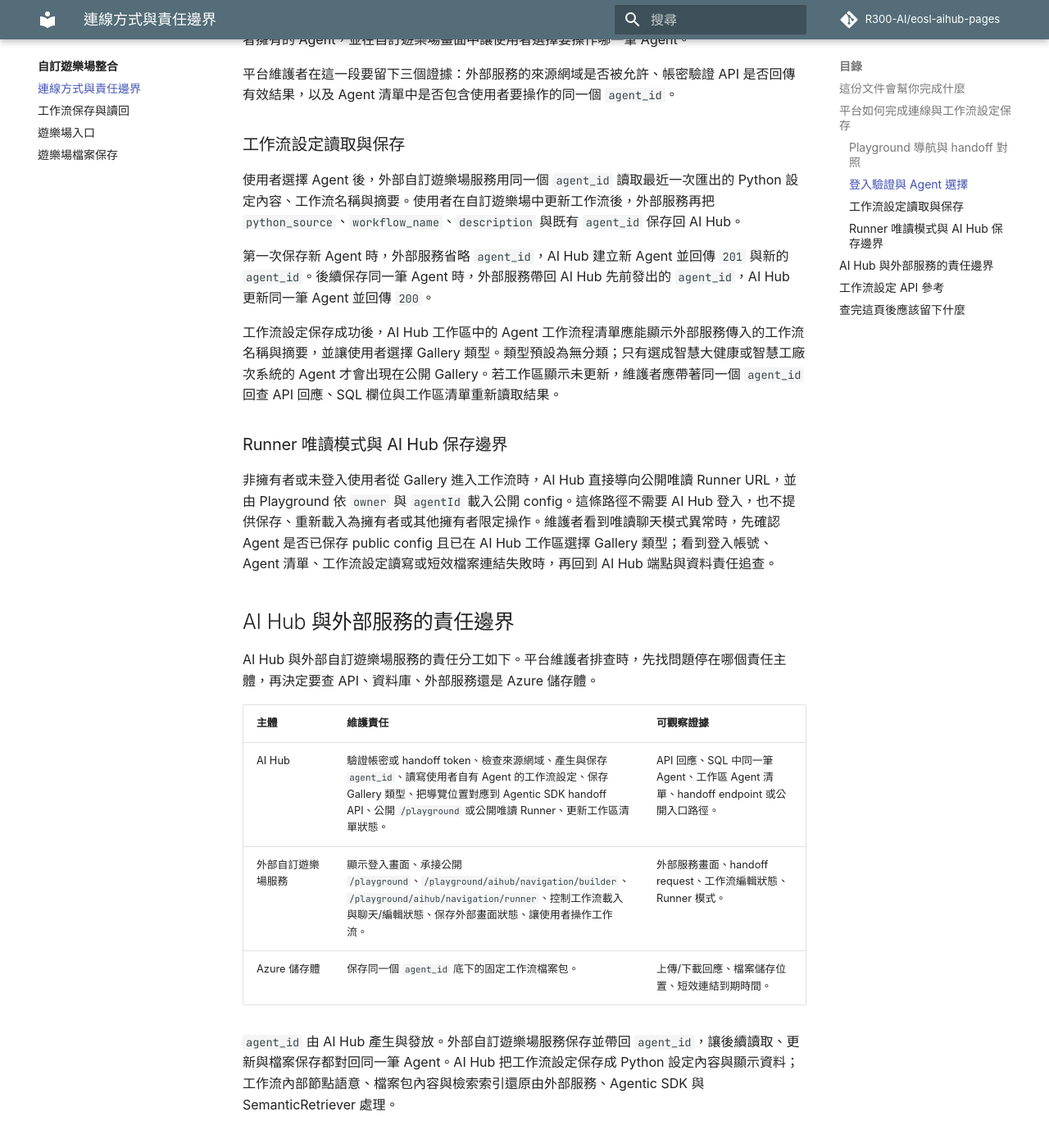
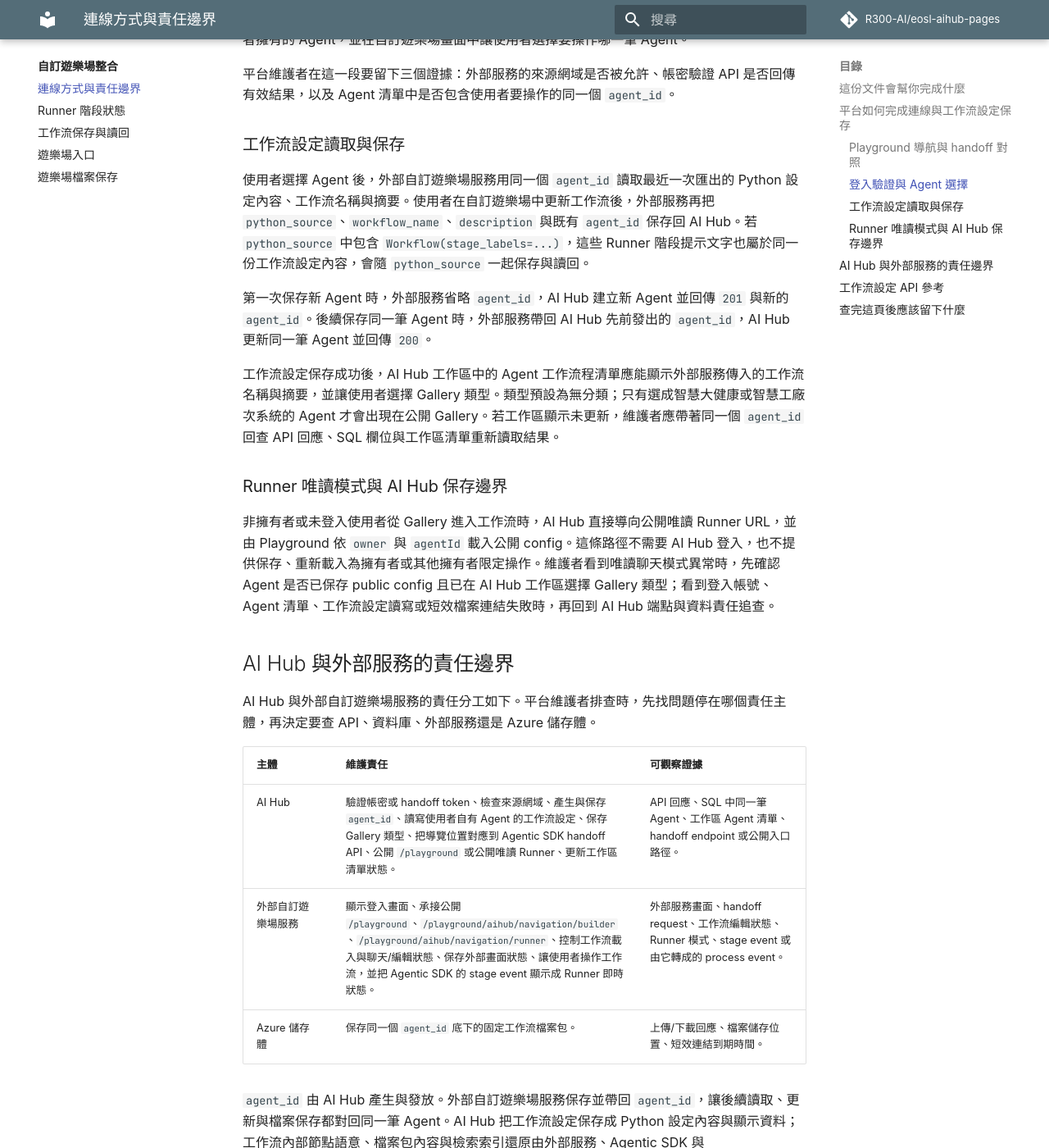
Before and after one commit to MarkovChenITRI/eosl-aihub-pages, an MkDocs documentation site: the page built from docs/platform-maintenance/custom-playground-integration/connection-and-responsibility.md, in a window 1280 px wide and 1400 px high, scrolled down 1782 px. Shown: the whole window at 82% size. Built offline with MkDocs 1.6.1 and Material for MkDocs 9.7.7, drawn with Linux system fonts in a browser that asks for light colours; comment, search, counter and statistics services are not loaded; some of the changed text lies outside the part shown.

Commit message:
Document Runner stage status maintenance

```diff
--- a/docs/platform-maintenance/custom-playground-integration/connection-and-responsibility.md
+++ b/docs/platform-maintenance/custom-playground-integration/connection-and-responsibility.md
@@ -32,7 +32,7 @@
 
 ### 工作流設定讀取與保存
 
-使用者選擇 Agent 後，外部自訂遊樂場服務用同一個 `agent_id` 讀取最近一次匯出的 Python 設定內容、工作流名稱與摘要。使用者在自訂遊樂場中更新工作流後，外部服務再把 `python_source`、`workflow_name`、`description` 與既有 `agent_id` 保存回 AI Hub。
+使用者選擇 Agent 後，外部自訂遊樂場服務用同一個 `agent_id` 讀取最近一次匯出的 Python 設定內容、工作流名稱與摘要。使用者在自訂遊樂場中更新工作流後，外部服務再把 `python_source`、`workflow_name`、`description` 與既有 `agent_id` 保存回 AI Hub。若 `python_source` 中包含 `Workflow(stage_labels=...)`，這些 Runner 階段提示文字也屬於同一份工作流設定內容，會隨 `python_source` 一起保存與讀回。
 
 第一次保存新 Agent 時，外部服務省略 `agent_id`，AI Hub 建立新 Agent 並回傳 `201` 與新的 `agent_id`。後續保存同一筆 Agent 時，外部服務帶回 AI Hub 先前發出的 `agent_id`，AI Hub 更新同一筆 Agent 並回傳 `200`。
 
@@ -49,7 +49,7 @@
 | 主體 | 維護責任 | 可觀察證據 |
 | --- | --- | --- |
 | AI Hub | 驗證帳密或 handoff token、檢查來源網域、產生與保存 `agent_id`、讀寫使用者自有 Agent 的工作流設定、保存 Gallery 類型、把導覽位置對應到 Agentic SDK handoff API、公開 `/playground` 或公開唯讀 Runner、更新工作區清單狀態。 | API 回應、SQL 中同一筆 Agent、工作區 Agent 清單、handoff endpoint 或公開入口路徑。 |
-| 外部自訂遊樂場服務 | 顯示登入畫面、承接公開 `/playground`、`/playground/aihub/navigation/builder`、`/playground/aihub/navigation/runner`、控制工作流載入與聊天/編輯狀態、保存外部畫面狀態、讓使用者操作工作流。 | 外部服務畫面、handoff request、工作流編輯狀態、Runner 模式。 |
+| 外部自訂遊樂場服務 | 顯示登入畫面、承接公開 `/playground`、`/playground/aihub/navigation/builder`、`/playground/aihub/navigation/runner`、控制工作流載入與聊天/編輯狀態、保存外部畫面狀態、讓使用者操作工作流，並把 Agentic SDK 的 stage event 顯示成 Runner 即時狀態。 | 外部服務畫面、handoff request、工作流編輯狀態、Runner 模式、stage event 或由它轉成的 process event。 |
 | Azure 儲存體 | 保存同一個 `agent_id` 底下的固定工作流檔案包。 | 上傳/下載回應、檔案儲存位置、短效連結到期時間。 |
 
 `agent_id` 由 AI Hub 產生與發放。外部自訂遊樂場服務保存並帶回 `agent_id`，讓後續讀取、更新與檔案保存都對回同一筆 Agent。AI Hub 把工作流設定保存成 Python 設定內容與顯示資料；工作流內部節點語意、檔案包內容與檢索索引還原由外部服務、Agentic SDK 與 SemanticRetriever 處理。
@@ -77,5 +77,6 @@
 2. Agent 清單問題：留下使用者帳號、Agent 清單回應與缺漏的 `agent_id`。
 3. 工作流設定保存問題：留下 請求中的 `workflow_name`、`description`、`python_source`、`agent_id` 與回應狀態。
 4. 工作區顯示問題：留下 AI Hub 工作區清單畫面、同一筆 Agent 的資料庫欄位與最近匯出時間。
+5. Runner 階段狀態問題：留下 Runner 模式、`python_source` 中的 `stage_labels`、外部服務收到的 stage event 或 process event，以及最終回覆是否已開始輸出。
 
-若問題已確認停在工作流檔案包的保存或讀回，下一步接到 [工作流保存與讀回](workflow-save-load.md)。
+若問題已確認停在 Runner 執行期間的階段顯示，下一步接到 [Runner 階段狀態](runner-stage-status.md)。若問題已確認停在工作流檔案包的保存或讀回，下一步接到 [工作流保存與讀回](workflow-save-load.md)。
--- a/mkdocs.yml
+++ b/mkdocs.yml
@@ -45,6 +45,7 @@
   - 自訂遊樂場整合:
     - platform-maintenance/custom-playground-integration/index.md
     - 連線方式與責任邊界: platform-maintenance/custom-playground-integration/connection-and-responsibility.md
+    - Runner 階段狀態: platform-maintenance/custom-playground-integration/runner-stage-status.md
     - 工作流保存與讀回: platform-maintenance/custom-playground-integration/workflow-save-load.md
     - 遊樂場入口: platform-maintenance/custom-playground-integration/playground-entry.md
     - 遊樂場檔案保存: platform-maintenance/custom-playground-integration/playground-file-save.md
```
Also changed, not shown: docs/platform-maintenance/custom-playground-integration/index.md (+3 -2 lines), docs/platform-maintenance/custom-playground-integration/playground-entry.md (+1 -1 lines), docs/platform-maintenance/custom-playground-integration/runner-stage-status.md (added, +75 -0 lines).
